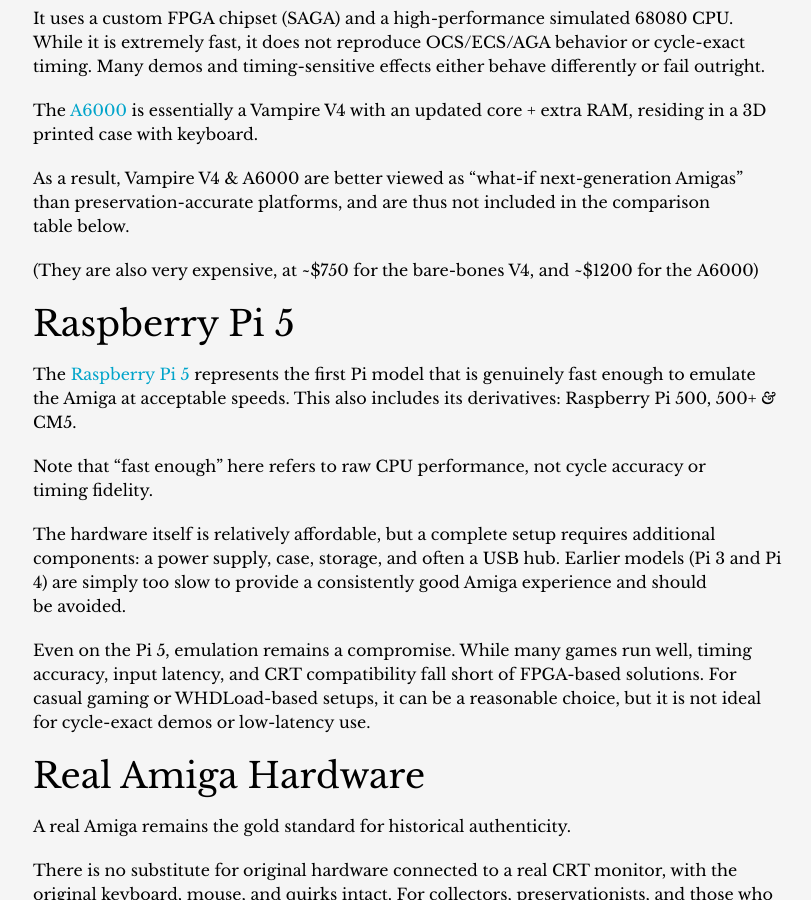
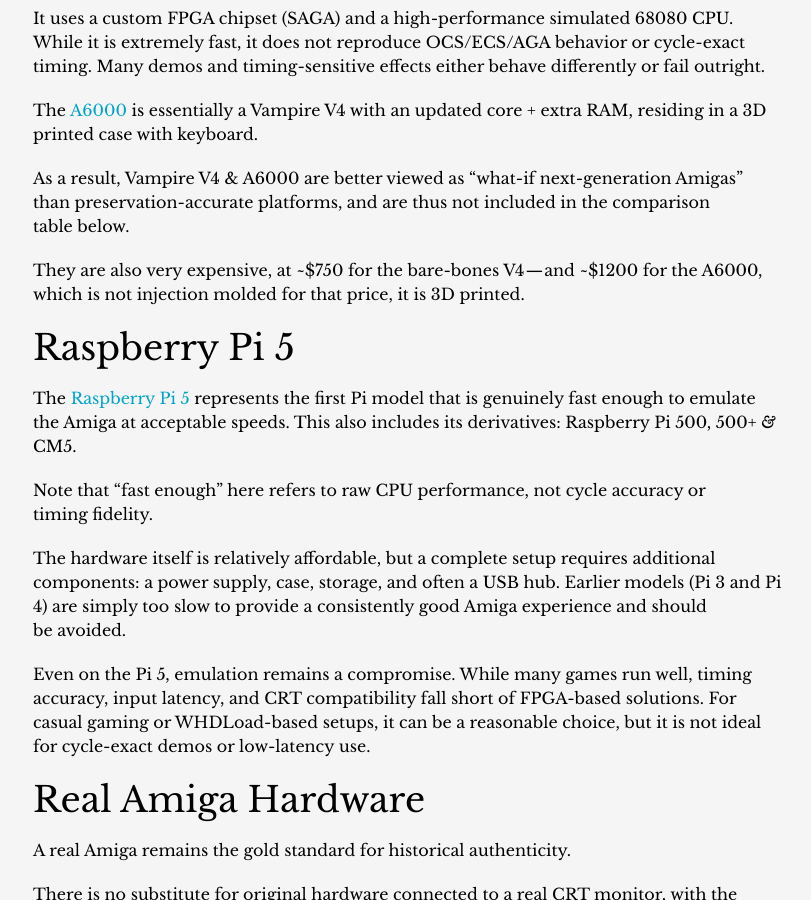
Before and after one commit to amigavision/amigavision.github.io, a Jekyll site: the page built from best.md, in a window 1280 px wide and 900 px high, scrolled down 3145 px. Shown: the whole window, without its empty margins (232-1043 px from the left). Built offline with Jekyll 4.4.1, drawn with Linux system fonts in a browser that asks for light colours.

Commit message:
Add detail on the A6000 being 3D printed

```diff
--- a/best.md
+++ b/best.md
@@ -80,7 +80,7 @@
 
 As a result, Vampire V4 & A6000 are better viewed as “what-if next-generation Amigas” than preservation-accurate platforms, and are thus not included in the comparison table below.
 
-(They are also very expensive, at ~$750 for the bare-bones V4, and ~$1200 for the A6000)
+They are also very expensive, at ~$750 for the bare-bones V4 — and ~$1200 for the A6000, which is not injection molded for that price, it is 3D printed.
 
 ## Raspberry Pi 5 {#pi}
 
```
